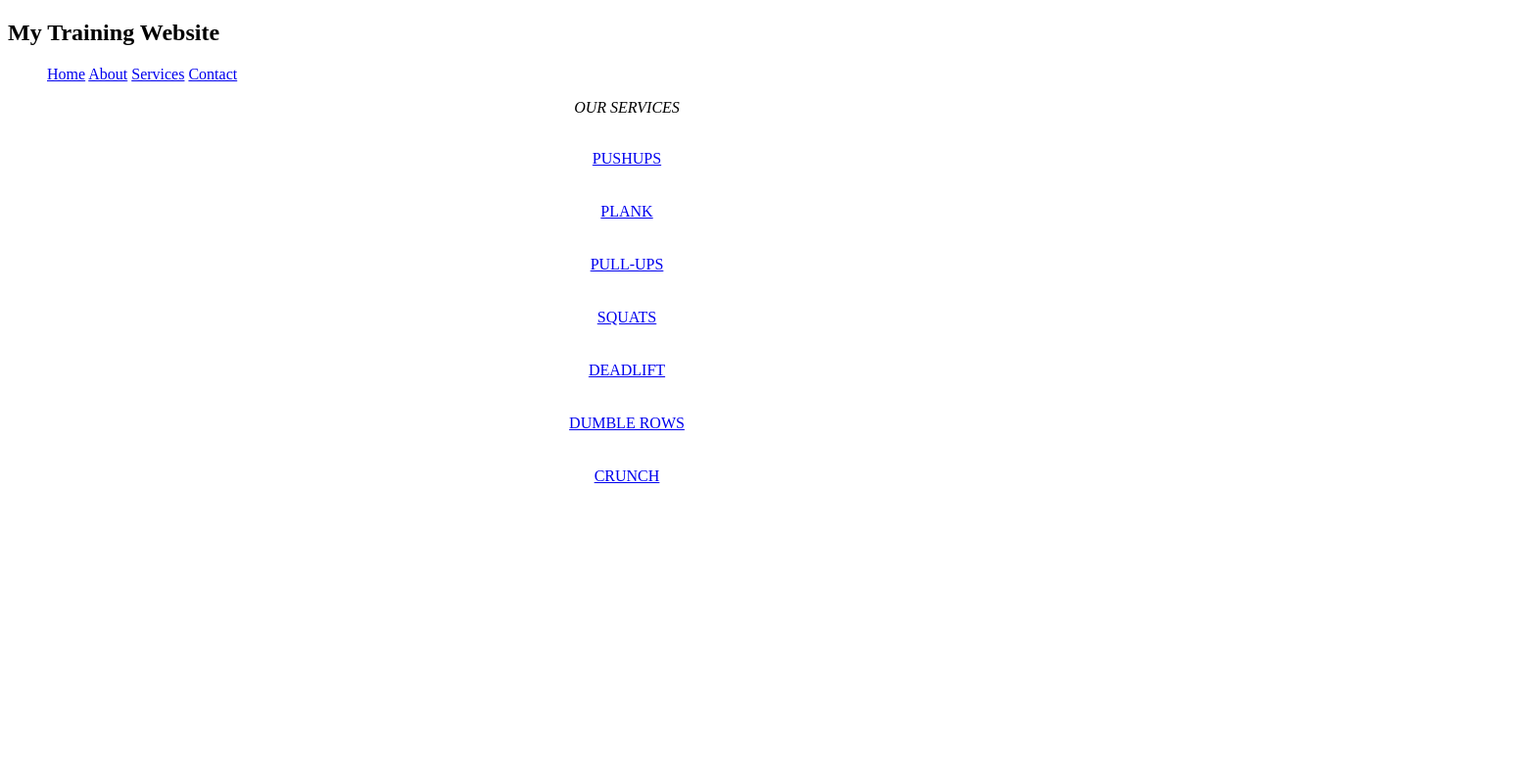
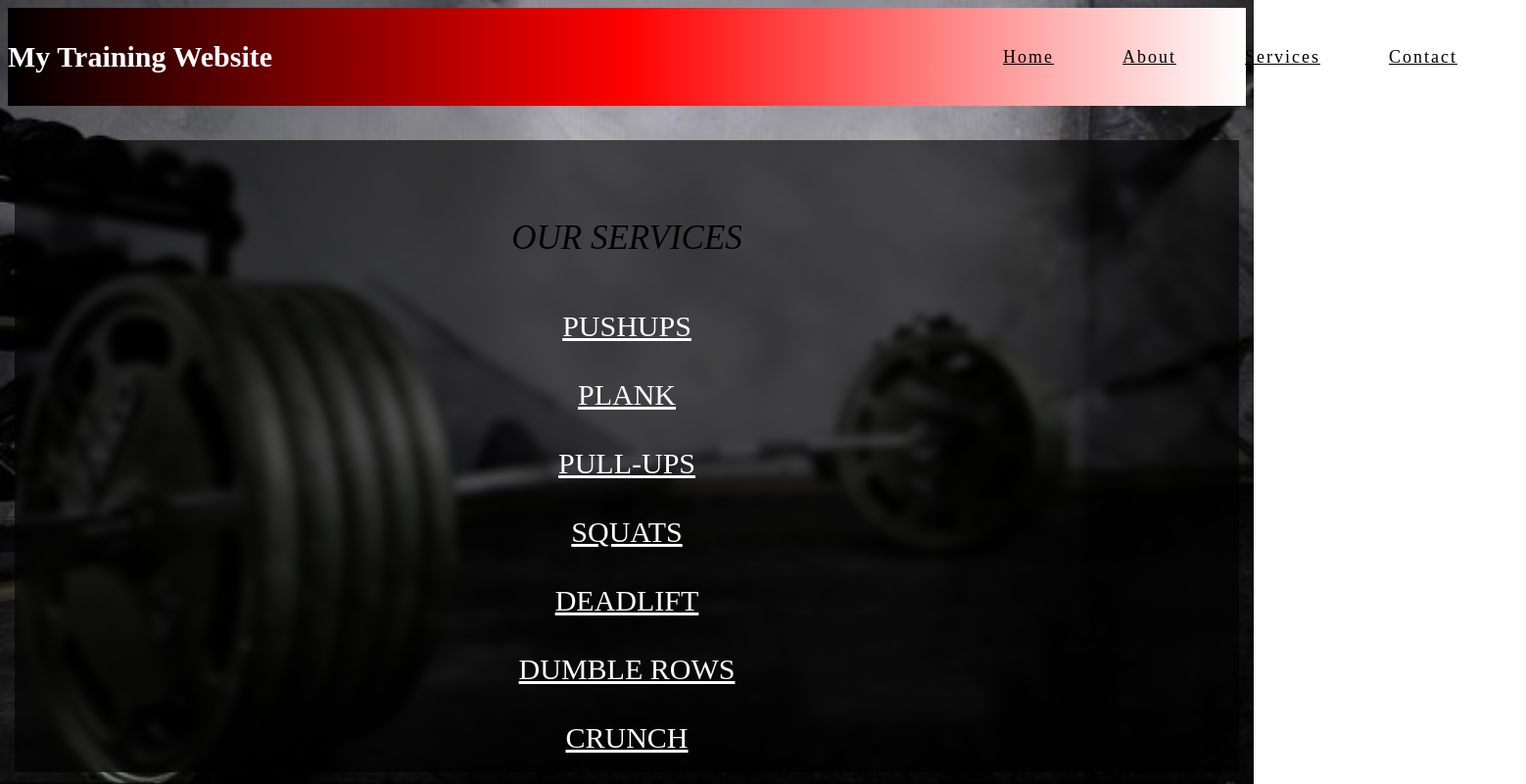
Before and after one commit to Grendell01/IPT_SEMANES, a plain HTML site: page docs/mywebsite4.html in a window 1280 px wide. Shown: the whole page at 98% size, 1558 px wide, since content can reach past the window. Drawn offline with Linux system fonts and the light colour scheme; the site is published under a folder, as on GitHub Pages, so addresses that start at the root find nothing.

Commit message:
Update mywebsite4.html

```diff
--- a/docs/mywebsite4.html
+++ b/docs/mywebsite4.html
@@ -2,7 +2,7 @@
 <html>
     <head>
         <title>My Website</title>
-        <link rel="stylesheet" href="/CSS/activitystyle4.css">
+        <link rel="stylesheet" href="CSS/activitystyle4.css">
     </head>
     <body>
 <div class="container-fluid">
```
